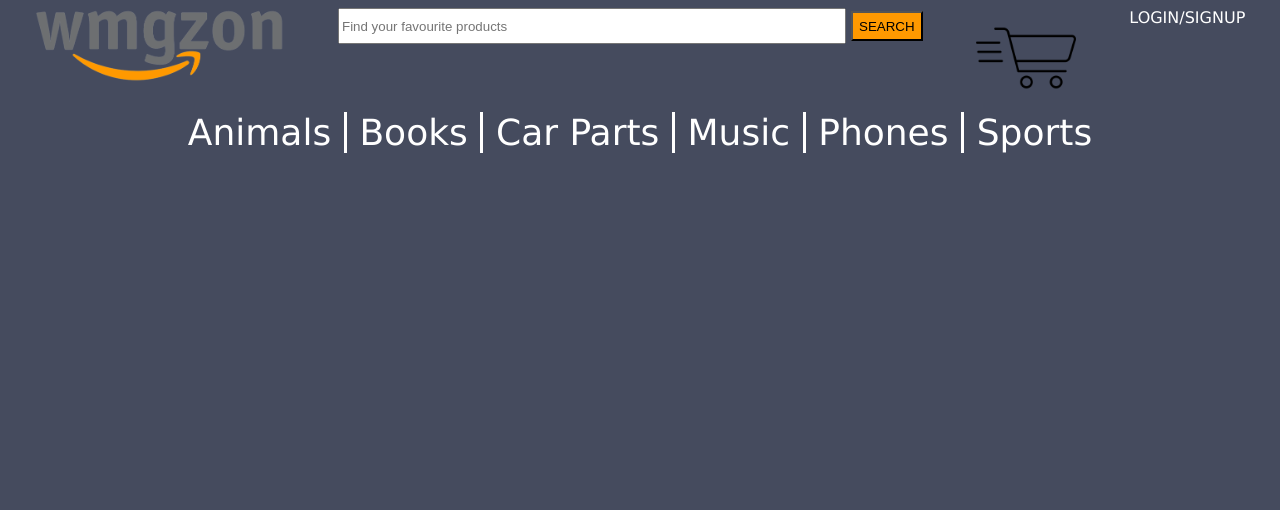
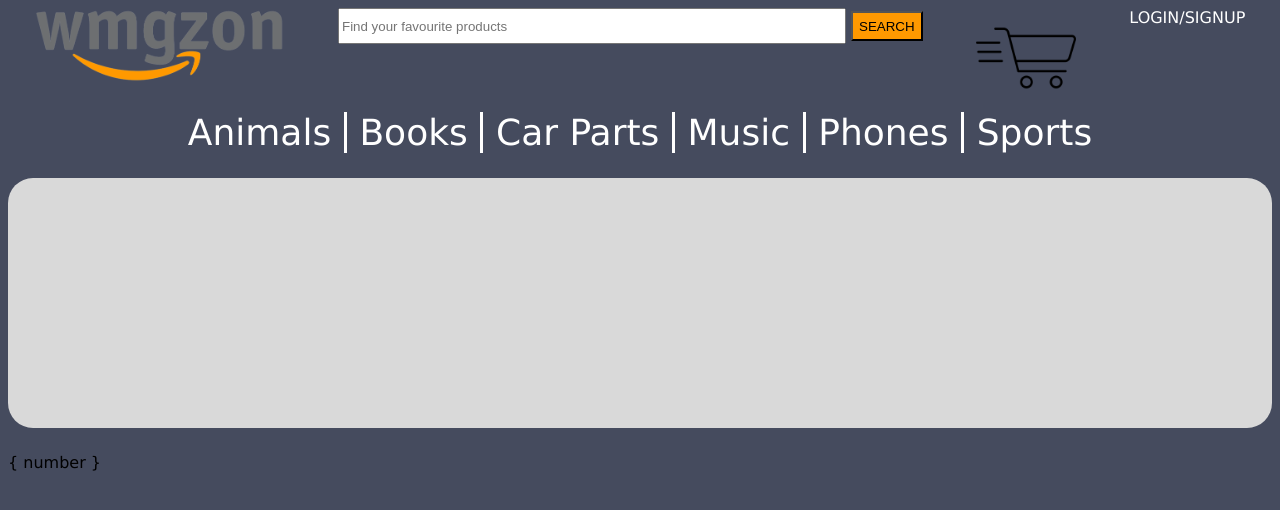
Before and after one commit to henbole23/wmgzon-project, a Flask app: page / in a window 1280 px wide. Shown: the top 510 px of the page. Run offline with Flask 3, Linux system fonts and the light colour scheme.

Commit message:
Started framework for product bar and cards

```diff
--- /dev/null
+++ b/productBar.js
@@ -0,0 +1,26 @@
+const template = document.createElement('template');
+
+number = 1
+
+template.innerHTML = `
+    <div class="productCard">
+        <p>{ number }</p>
+    </div>
+`;
+
+
+document.body.appendChild(template.content)
+
+function displayProducts(products) {
+    const container = document.getElementById('productBar');
+
+    products.foreach(product => {
+        const card = document.createElement('div');
+        card.classList.add('productCard');
+
+        card.innerHTML = `
+            <img class="productImg" src="${product.image}" alt="${product.title}
+        `;
+
+    })
+}
--- a/static/style.css
+++ b/static/style.css
@@ -50,3 +50,16 @@
 a:active {
     color: #2BC9DE;
 }
+
+
+.productBar {
+    display: flex;
+    justify-content: space-around;
+    margin: auto;
+    margin-top: 25px;
+    margin-bottom: 25px;
+    border-radius: 25px;
+    max-width: 1850px;
+    height: 250px;
+    background-color: #D9D9D9;
+}
--- a/templates/index.html
+++ b/templates/index.html
@@ -46,6 +46,13 @@
         </div>
     </div>
 
+    <div class="productBar" id="productBar"></div>
+    <script src="../productBar.js"></script>
+
+    <div class="productList">
+
+    </div>
+
 
 </body>
 </html>
```
Also changed, not shown: db.json (+9 -0 lines).
